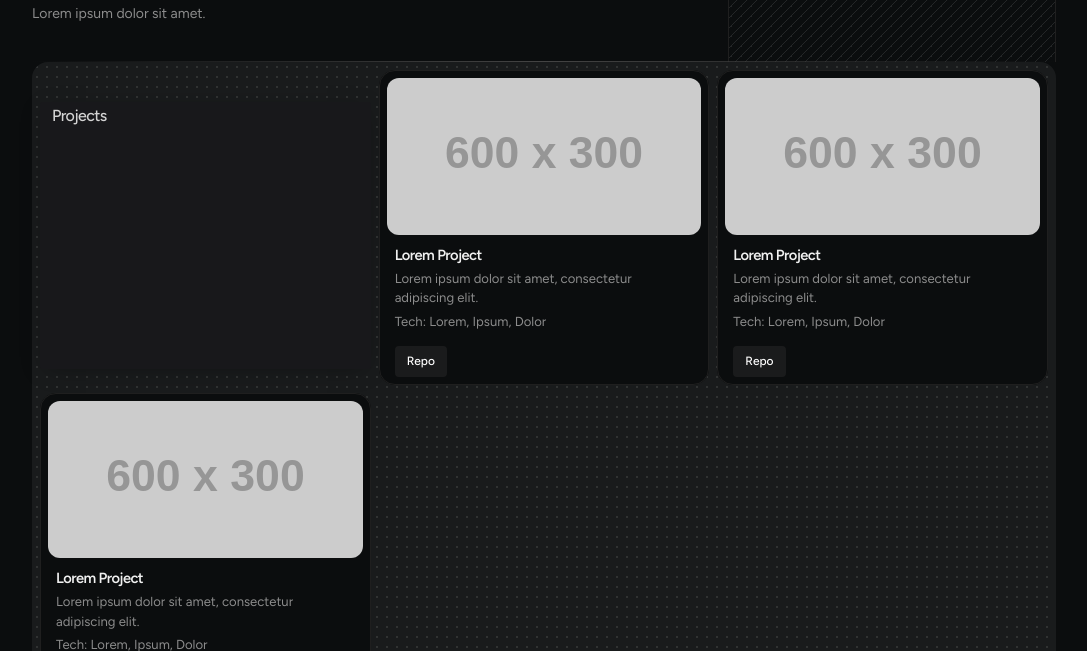
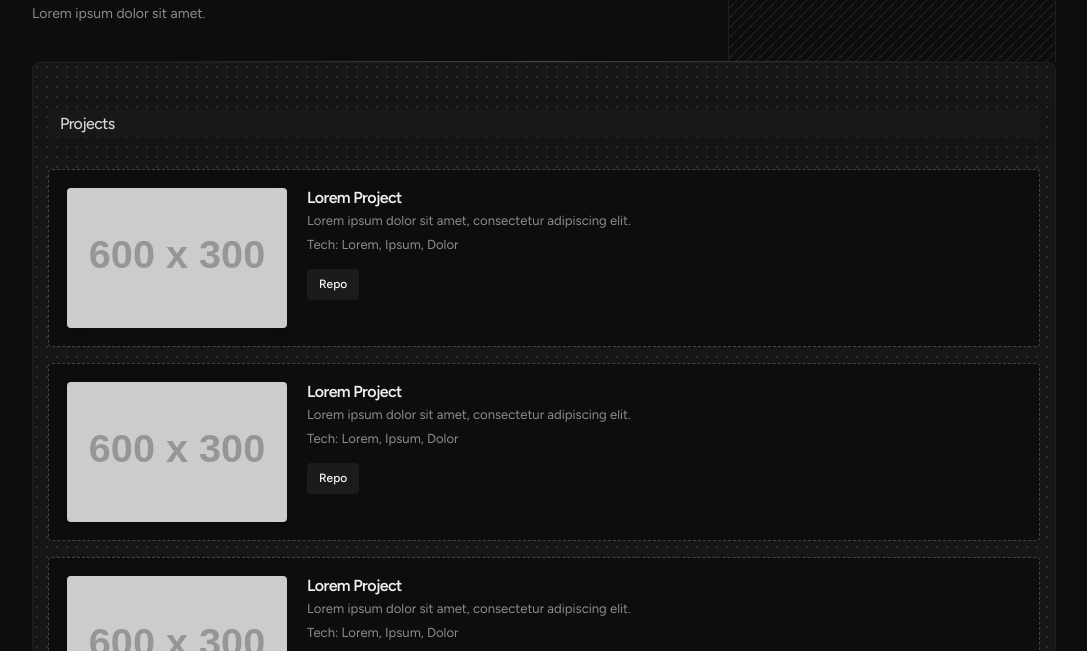
Before and after one commit to zoovasoup/webpro, a plain HTML site: page portfolio.html in a window 1280 px wide. Shown: the part 149-800 px from the top of the page, without its empty margins (96-1183 px from the left). Drawn offline with Linux system fonts and the light colour scheme; placeholder pictures from the web are drawn by us.

Commit message:
style: project cards as b0f dashed frames with left banner on inset dot-pattern panel

```diff
--- a/css/style.css
+++ b/css/style.css
@@ -342,43 +342,64 @@ article img {
 }
 
 section:has(> article > img) {
-  display: grid;
-  grid-template-columns: repeat(auto-fill, minmax(20rem, 1fr));
-  gap: 8px;
-  padding: 8px;
-  border-radius: 16px;
+  display: flex;
+  flex-direction: column;
+  gap: 16px;
+  padding: 16px;
+  border-radius: 8px;
   background:
     radial-gradient(var(--pattern-fg) 1px, transparent 0) 0 0 / 10px 10px,
-    #ffffff0f;
+    #ffffff0a;
+  box-shadow: inset 0 0 0 1px var(--line);
 }
 
 section:has(> article > img) article {
-  padding: 8px;
-  border: 0;
-  border-radius: 16px;
+  display: flex;
+  flex-direction: row;
+  align-items: flex-start;
+  gap: 20px;
+  padding: 18px;
+  border: 1.5px dashed var(--line-dashed);
+  border-radius: 4px;
   background: var(--bg);
-  outline: 1px solid var(--line);
-  outline-offset: -1px;
+  transition: border-color 0.15s ease;
 }
 
 section:has(> article > img) article:hover {
-  background: #101315;
-  outline-color: var(--line-strong);
+  background: var(--bg);
+  border-color: var(--muted-2);
+}
+
+section:has(> article > img) article:last-of-type {
+  border-bottom: 1.5px dashed var(--line-dashed);
+}
+
+section:has(> article > img) article > div {
+  flex: 1;
+  min-width: 0;
+  display: flex;
+  flex-direction: column;
+  gap: 4px;
 }
 
 section:has(> article > img) article img {
-  margin-bottom: 8px;
+  flex: none;
+  width: 220px;
+  height: 140px;
+  margin: 0;
   border: 0;
-  border-radius: 12px;
+  border-radius: 4px;
+  object-fit: cover;
+  box-shadow: 0 2px 8px -4px #0006;
+}
+
+section:has(> article > img) article h3 {
+  font-size: 1rem;
 }
 
 section:has(> article > img) article h3,
 section:has(> article > img) article p {
-  margin-inline: 8px;
-}
-
-section:has(> article > img) article a {
-  margin-left: 8px;
+  margin: 0;
 }
 
 article a {
@@ -550,6 +571,22 @@ footer p:first-child:not(:last-child) {
     grid-template-columns: repeat(auto-fill, minmax(7rem, 1fr));
   }
 
+  section:has(> article > img) {
+    gap: 12px;
+    padding: 10px;
+  }
+
+  section:has(> article > img) article {
+    flex-direction: column;
+    gap: 14px;
+    padding: 14px;
+  }
+
+  section:has(> article > img) article img {
+    width: 100%;
+    height: 170px;
+  }
+
   label {
     display: flex;
     margin-right: 0;
--- a/portfolio.html
+++ b/portfolio.html
@@ -24,26 +24,32 @@
 
     <article>
       <img src="https://via.placeholder.com/600x300" alt="Project screenshot">
+      <div>
         <h3>Lorem Project</h3>
         <p>Lorem ipsum dolor sit amet, consectetur adipiscing elit.</p>
         <p>Tech: Lorem, Ipsum, Dolor</p>
         <a href="#">Repo</a>
+      </div>
     </article>
 
     <article>
       <img src="https://via.placeholder.com/600x300" alt="Project screenshot">
+      <div>
         <h3>Lorem Project</h3>
         <p>Lorem ipsum dolor sit amet, consectetur adipiscing elit.</p>
         <p>Tech: Lorem, Ipsum, Dolor</p>
         <a href="#">Repo</a>
+      </div>
     </article>
 
     <article>
       <img src="https://via.placeholder.com/600x300" alt="Project screenshot">
+      <div>
         <h3>Lorem Project</h3>
         <p>Lorem ipsum dolor sit amet, consectetur adipiscing elit.</p>
         <p>Tech: Lorem, Ipsum, Dolor</p>
         <a href="#">Repo</a>
+      </div>
     </article>
   </section>
 
```
Lines whose indentation alone changed are shown as unchanged.
